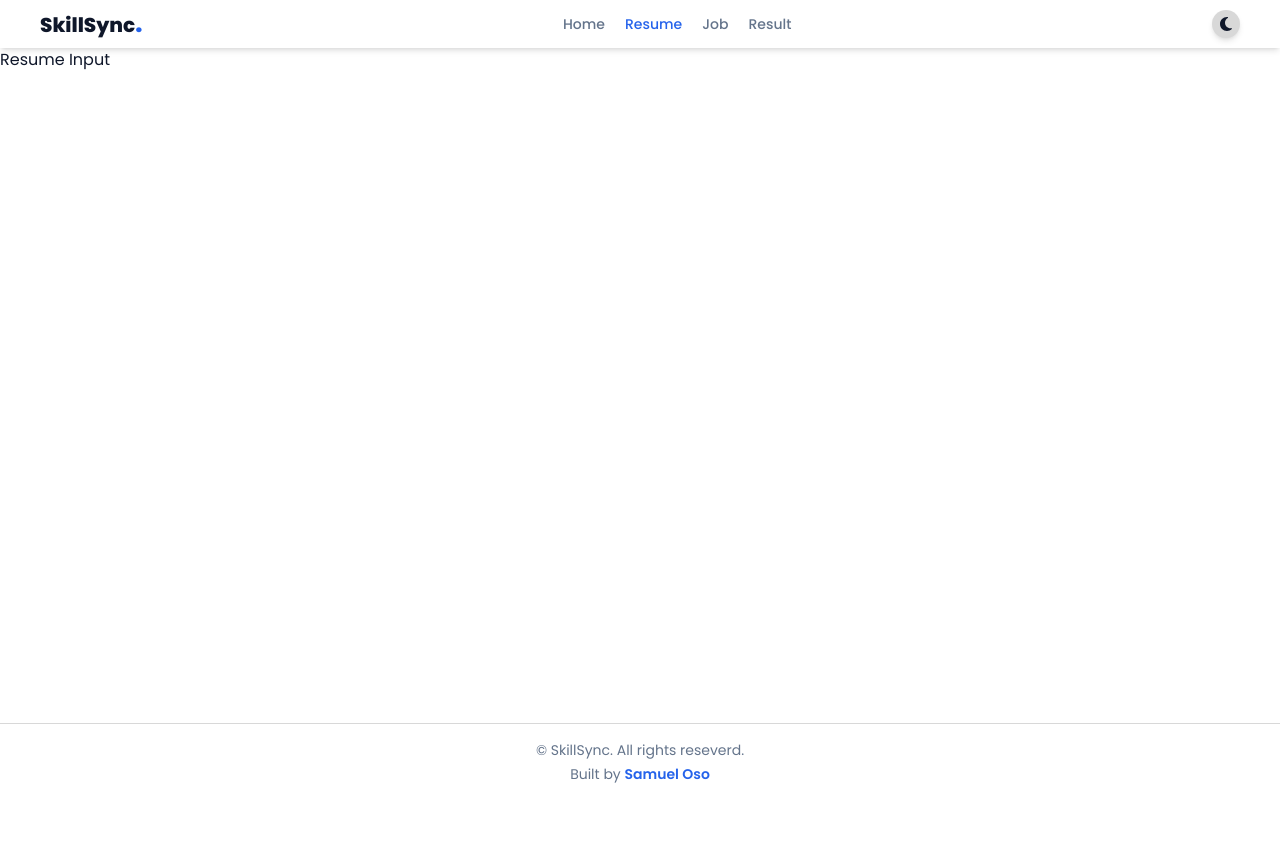
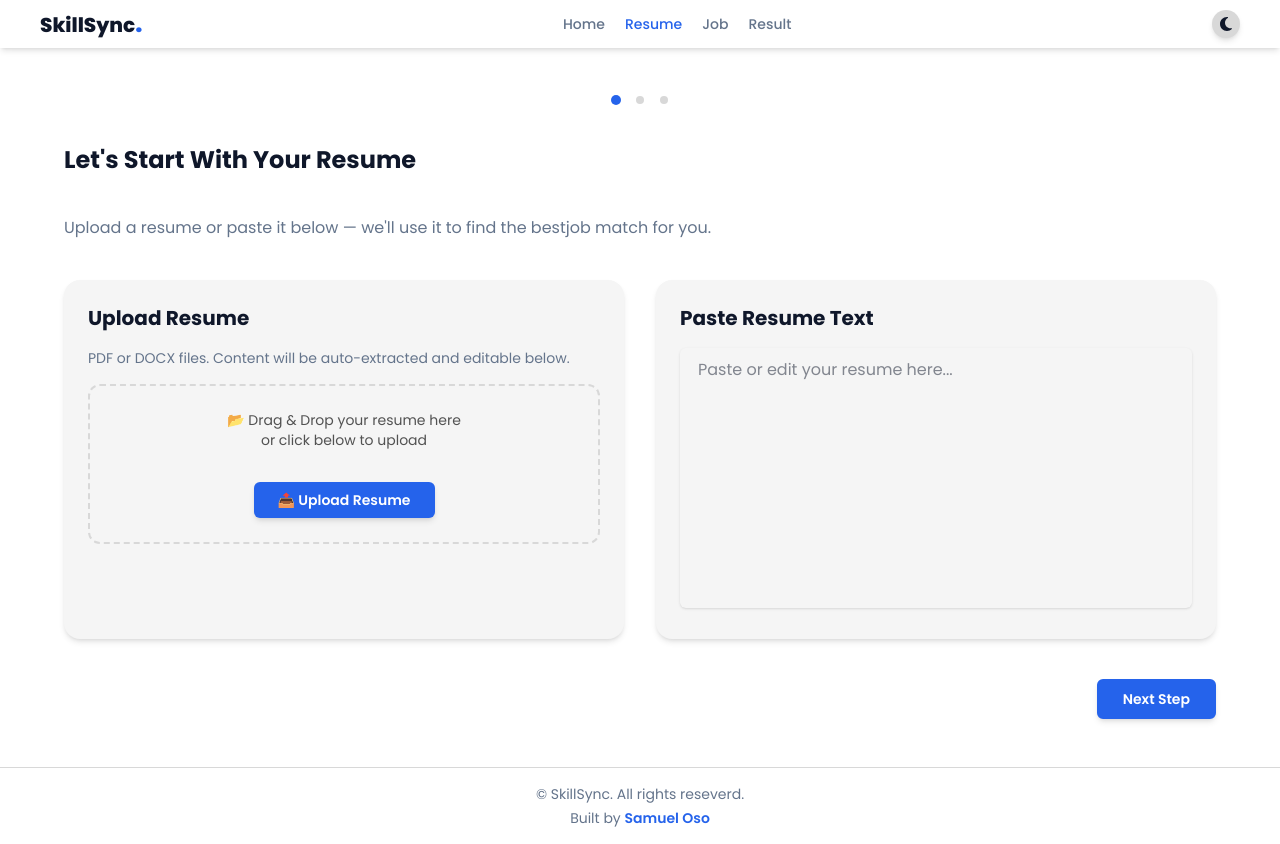
Before and after one commit to Sammytee98/skill-sync, a React (Vite) app: page /resume in a window 1280 px wide. Before the commit the page ends 800 px from the top, so only its background shows below. Built offline with nearby package versions, Linux system fonts and the light colour scheme.

Commit message:
feat: complete upload & parsing flow with drag & drop, progress status, and error handling

```diff
--- a/package.json
+++ b/package.json
@@ -14,6 +14,8 @@
     "chart.js": "^4.5.0",
     "clsx": "^2.1.1",
     "framer-motion": "^12.18.1",
+    "mammoth": "^1.9.1",
+    "pdfjs-dist": "^5.3.31",
     "react": "^19.1.0",
     "react-dom": "^19.1.0",
     "react-hook-form": "^7.57.0",
--- /dev/null
+++ b/src/components/resume/UploadBlock.jsx
@@ -0,0 +1,80 @@
+import clsx from "clsx";
+
+const UploadBlock = ({
+  isParsing,
+  progress,
+  dragOver,
+  setDragOver,
+  handleUpload,
+  handleFileChange,
+  uploadErr,
+  fileName,
+}) => {
+  const handleDragOver = (e) => {
+    e.preventDefault();
+    setDragOver(true);
+  };
+
+  const handleDrop = (e) => {
+    e.preventDefault();
+    setDragOver(false);
+    const file = e.dataTransfer.files[0];
+    if (file) handleUpload(file);
+  };
+
+  return (
+    <>
+      <div className="p-6 rounded-2xl bg-[rgb(var(--color-bg-neutral))] shadow-md">
+        <h3 className="text-xl font-bold mb-4">Upload Resume</h3>
+        <p className="text-sm text-[rgb(var(--color-muted))] mb-4">
+          PDF or DOCX files. Content will be auto-extracted and editable below.
+        </p>
+
+        <div
+          className={clsx(
+            "border-2 border-dashed rounded-xl p-6 transition-all duration-200 flex flex-col items-center space-y-8",
+            dragOver
+              ? "border-[rgb(var(--color-brand))] bg-[rgb(var(--color-brand-hover))]/10"
+              : "border-[rgb(var(--color-border))]"
+          )}
+          onDragOver={handleDragOver}
+          onDragLeave={() => setDragOver(false)}
+          onDrop={handleDrop}
+        >
+          <p className="text-sm text-center text-[rgb(var(--color-text-neutral))]">
+            📂 Drag & Drop your resume here
+            <br /> or click below to upload
+          </p>
+
+          <div>
+            <label
+              htmlFor="resume"
+              className={clsx(
+                "flex items-center justify-center gap-3 cursor-pointer px-6 py-2 rounded-md shadow-md font-semibold text-center transition text-sm bg-[rgb(var(--color-brand))] hover:bg-[rgb(var(--color-brand-hover))] text-white",
+                dragOver && "opacity-40"
+              )}
+            >
+              {isParsing ? `Uploading... ${progress}%` : "📤 Upload Resume"}
+            </label>
+            <input
+              type="file"
+              id="resume"
+              accept=".pdf, .docx"
+              className="hidden"
+              onChange={handleFileChange}
+            />
+          </div>
+        </div>
+        {uploadErr && <p className="text-xs text-red-500 mt-2">{uploadErr}</p>}
+
+        {fileName && !uploadErr && !isParsing && (
+          <p className="text-sm mt-2 text-green-600">✔️ Uploaded: {fileName}</p>
+        )}
+      </div>
+    </>
+  );
+};
+
+export default UploadBlock;
+
+// bg-[rgb(var(--color-brand))] hover:bg-[rgb(var(--color-brand-hover))] text-sm text-white px-3 py-2 mt-4  rounded-md shadow-md hover:scale-105 focus:scale-95 transition-all cursor-pointer
--- a/src/components/ui/StepIndicator.jsx
+++ b/src/components/ui/StepIndicator.jsx
@@ -1,11 +1,11 @@
 const StepIndicator = ({ current, total }) => {
   return (
-    <div>
+    <div className="flex items-center justify-center space-x-4">
       {[...Array(total)].map((_, i) => (
         <div
           key={i}
-          className={`w-3 h-3 rounded-full transition-all duration-300 ${
-            index === current
+          className={`w-2 h-2 rounded-full transition-all duration-300 ${
+            i === current
               ? "bg-[rgb(var(--color-brand))] scale-125"
               : "bg-[rgb(var(--color-border))]"
           }`}
--- a/src/components/ui/Textarea.jsx
+++ b/src/components/ui/Textarea.jsx
@@ -1,4 +1,4 @@
-const Input = ({ label, id, rows = 5, error, ...props }) => {
+const Input = ({ label, id, rows = 5, value, onChange, error, ...props }) => {
   return (
     <div className="w-full space-y-1">
       {label && (
@@ -8,9 +8,11 @@ const Input = ({ label, id, rows = 5, error, ...props }) => {
       )}
 
       <textarea
+        onChange={onChange}
         id={id}
         rows={rows}
-        className={`w-full px-4 py-2 border-[rgb(var(--color-border))] text-base rounded-md shadow-sm border-2 outline-none transition-all duration-200 ${
+        value={value}
+        className={`w-full px-4 py-2 border-[rgb(var(--color-border))] text-base resize-none rounded-md shadow-sm border-2 outline-none transition-all duration-200 ${
           error
             ? "border-red-500"
             : "border-transparent focus:border-[rgb(var(--color-brand))]"
--- a/src/pages/ResumeInput.jsx
+++ b/src/pages/ResumeInput.jsx
@@ -1,5 +1,109 @@
+import SectionWrapper from "../components/layouts/SectionWrapper";
+import StepIndicator from "../components/ui/StepIndicator";
+import Textarea from "../components/ui/Textarea";
+import Button from "../components/ui/Button";
+import { useNavigate } from "react-router-dom";
+import { useState } from "react";
+import useResumeStore from "../store/useResumeStore";
+import { parseResumeFile } from "../utils/parseResumeFile";
+import UploadBlock from "../components/resume/UploadBlock";
+
 const ResumeInput = () => {
-  return <main>Resume Input</main>;
+  const navigate = useNavigate();
+  const { resumeText, setResumeText } = useResumeStore();
+  const [fileName, setFileName] = useState("");
+  const [uploadErr, setUploadErr] = useState("");
+  const [progress, setProgress] = useState(0);
+  const [isParsing, setIsParsing] = useState(false);
+  const [dragOver, setDragOver] = useState(false);
+
+  const handleUpload = async (file) => {
+    if (!file) return;
+
+    setProgress(0);
+    setIsParsing(true);
+    setUploadErr("");
+
+    try {
+      let fakeProgress = 0;
+      const interval = setInterval(() => {
+        fakeProgress += 10;
+        setProgress(fakeProgress);
+        if (fakeProgress >= 90) clearInterval(interval);
+      }, 80);
+
+      const parsedText = await parseResumeFile(file);
+      setFileName(file.name);
+      setResumeText(parsedText);
+      setProgress(100);
+    } catch (err) {
+      setUploadErr(err.message);
+      setProgress(0);
+    } finally {
+      setIsParsing(false);
+    }
+  };
+
+  const handleFileChange = (e) => {
+    const file = e.target.files[0];
+    console.log(file);
+
+    if (file) handleUpload(file);
+  };
+
+  const handleNext = () => {
+    navigate("/job");
+  };
+
+  const isEmpty = resumeText.trim().length === 0;
+
+  return (
+    <SectionWrapper className="space-y-10">
+      <StepIndicator current={0} total={3} />
+
+      <h2 className="text-2xl font-bold">Let's Start With Your Resume</h2>
+      <p className="text-base text-[rgb(var(--color-muted))]">
+        Upload a resume or paste it below &mdash; we'll use it to find the
+        bestjob match for you.
+      </p>
+
+      <div className="grid grid-cols-1 md:grid-cols-2 gap-8">
+        {/* Upload Block */}
+        <UploadBlock
+          isParsing={isParsing}
+          progress={progress}
+          dragOver={dragOver}
+          setDragOver={setDragOver}
+          handleUpload={handleUpload}
+          handleFileChange={handleFileChange}
+          uploadErr={uploadErr}
+          fileName={fileName}
+        />
+
+        {/* Paste Block */}
+        <div className="p-6 rounded-2xl bg-[rgb(var(--color-bg-neutral))] shadow-md">
+          <h3 className="text-xl font-bold mb-4">Paste Resume Text</h3>
+
+          <Textarea
+            id="resume"
+            rows={10}
+            value={resumeText}
+            onChange={(e) => setResumeText(e.target.value)}
+            placeholder="Paste or edit your resume here..."
+          />
+        </div>
+      </div>
+
+      <div className="flex justify-end mt-6">
+        <Button
+          children="Next Step"
+          onClick={handleNext}
+          disabled={isEmpty}
+          className={isEmpty && "opacity-30 cursor-not-allowed"}
+        />
+      </div>
+    </SectionWrapper>
+  );
 };
 
 export default ResumeInput;
--- /dev/null
+++ b/src/store/useResumeStore.js
@@ -0,0 +1,8 @@
+import { create } from "zustand";
+
+const useResumeStore = create((set) => ({
+  resumeText: "",
+  setResumeText: (text) => set({ resumeText: text }),
+}));
+
+export default useResumeStore;
--- /dev/null
+++ b/src/utils/parseResumeFile.js
@@ -0,0 +1,64 @@
+import * as pdfjsLib from "pdfjs-dist";
+// import pdfjsWorker from "pdfjs-dist/build/pdf.worker.mjs";
+import mammoth from "mammoth";
+
+// Attach the PDF worker to handle large files
+pdfjsLib.GlobalWorkerOptions.workerSrc = new URL(
+  "pdfjs-dist/build/pdf.worker.mjs",
+  import.meta.url
+).toString();
+
+/**
+ * Parses a file and extracts plain text from PDF or DOCX.
+ * @param {File} file - The uploaded file from the input element
+ * @returns {Promise<string>} - Parsed plain text
+ */
+
+export const parseResumeFile = async (file) => {
+  const fileType = file.type;
+  const fileName = file.name.toLowerCase();
+
+  // Handle PDF
+  if (fileType === "application/pdf") {
+    try {
+      const arraBuffer = await file.arrayBuffer();
+      const pdf = await pdfjsLib.getDocument({ data: arraBuffer }).promise;
+
+      let fullText = "";
+
+      // Loop through all PDF pages
+      for (let i = 1; i <= pdf.numPages; i++) {
+        const page = await pdf.getPage(i);
+        const content = await page.getTextContent();
+
+        // Join all text items on the page
+        const text = content.items.map((item) => item.str).join(" ");
+        fullText += text + "\n\n";
+      }
+
+      return fullText.trim();
+    } catch (err) {
+      console.error(err);
+      throw new Error("Failed to extract text from PDF.");
+    }
+  }
+
+  // Handle DOCX
+  if (
+    fileType ===
+      "application/vnd.openxmlformats-officedocument.wordprecoessingml.document" ||
+    fileName.endsWith(".docx")
+  ) {
+    try {
+      const arrayBuffer = await file.arrayBuffer();
+      const result = await mammoth.extractRawText({ arrayBuffer });
+      return result.value.trim(); // Contains only text
+    } catch (err) {
+      console.error("err");
+      throw new Error("Failed to extract text from DOCX");
+    }
+  }
+
+  // Reject unsupported file types
+  throw new Error("Unsupported file type. Please upload a PDF or DOCX file.");
+};
```
Also changed, not shown: 1 other file (tests, documents, lock files or other folders).
